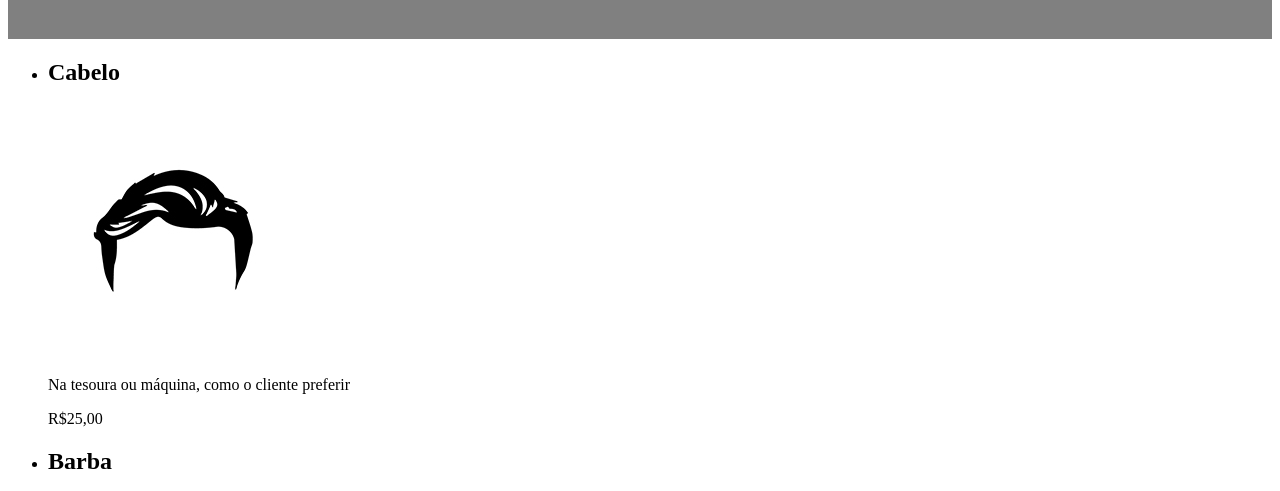
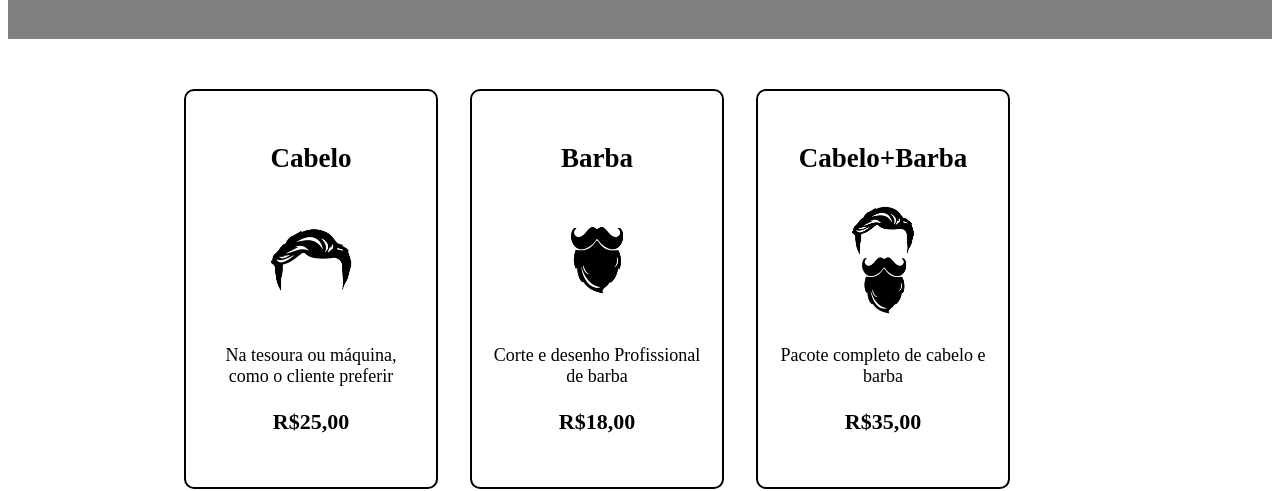
Before and after one commit to pietro1234P/BarbeariaAluraHomePietro, a plain HTML site: page index.html in a window 1280 px wide. Shown: the part 310-801 px from the top of the page. Drawn offline with Linux system fonts and the light colour scheme.

Commit message:
Update style.css
aaaa

```diff
--- a/style.css
+++ b/style.css
@@ -8,6 +8,16 @@ nav{position: absolute;
 nav li{display: inline;
 margin:0 0 0 15px;}
 
+
+nav a:hover{color: blueviolet;
+              font-weight: bold;}
+
+
+
+
+
+
+
 nav a {text-transform: uppercase;
        color: black;
        font-weight: bold;
@@ -17,3 +27,64 @@ nav a {text-transform: uppercase;
        .caixa{position: relative;
               width: 940px;
               margin:0 auto;}
+
+
+    .produtos{
+       width: 940px;
+       margin: 0 auto;
+       padding: 50px 0;
+}
+
+
+  .produtos li{
+    display: inline-block;
+    text-align: center;
+    width: 27%;
+    vertical-align: top;
+    margin: 0 1.5%;
+    padding: 30px 20px;
+    box-sizing: border-box;
+    border: 2px solid black;
+    border-radius: 10px;
+}
+.produtos li:hover {
+     border-color: blueviolet;
+
+}
+
+  .produtos li:active {
+      border-color: blueviolet;
+
+  }
+
+  .produtos li:hover h2{
+        font-size: 40px ;
+
+  }
+
+
+
+
+
+
+  .produtos h2{
+    font-size: 27px;
+    font-weight: bold;
+}
+
+ .descrição{
+      font-size: 18px;
+
+}
+
+
+ .preço{
+    font-size: 22px;
+    font-weight: bold;
+}
+
+  .foto{width: 60%;}
+
+  footer{background-color: black;
+         text-align: center;
+    color: aliceblue;}
```
